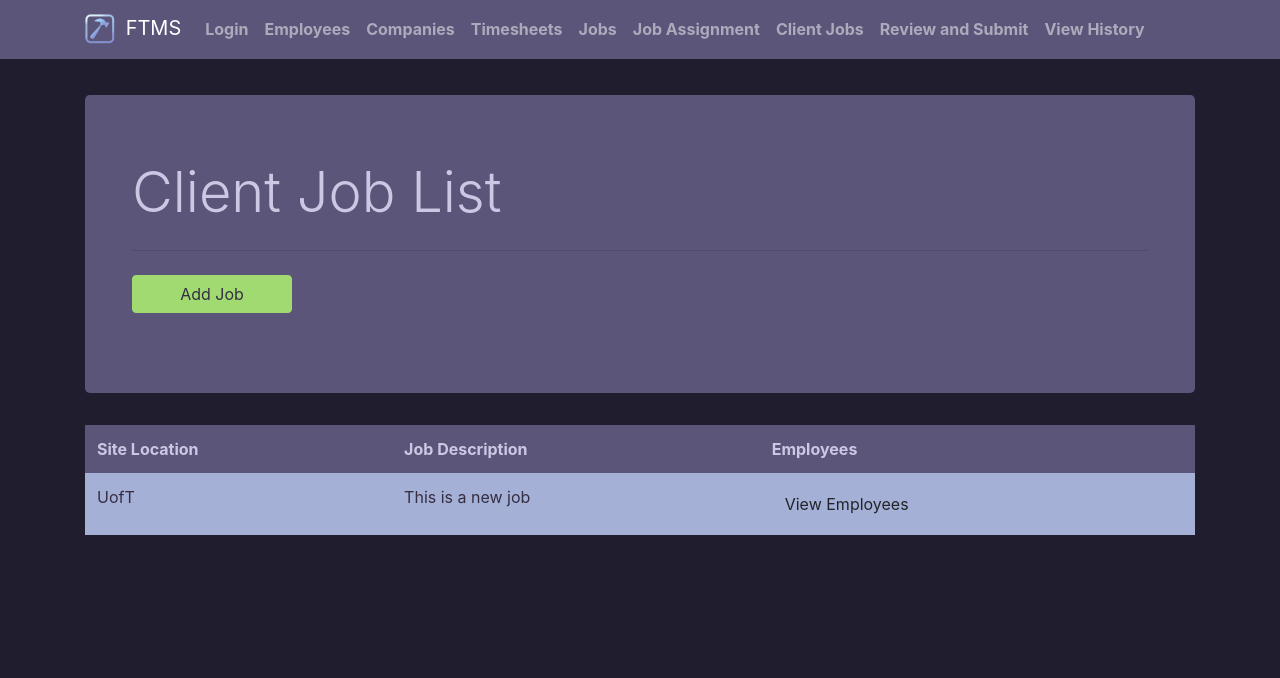
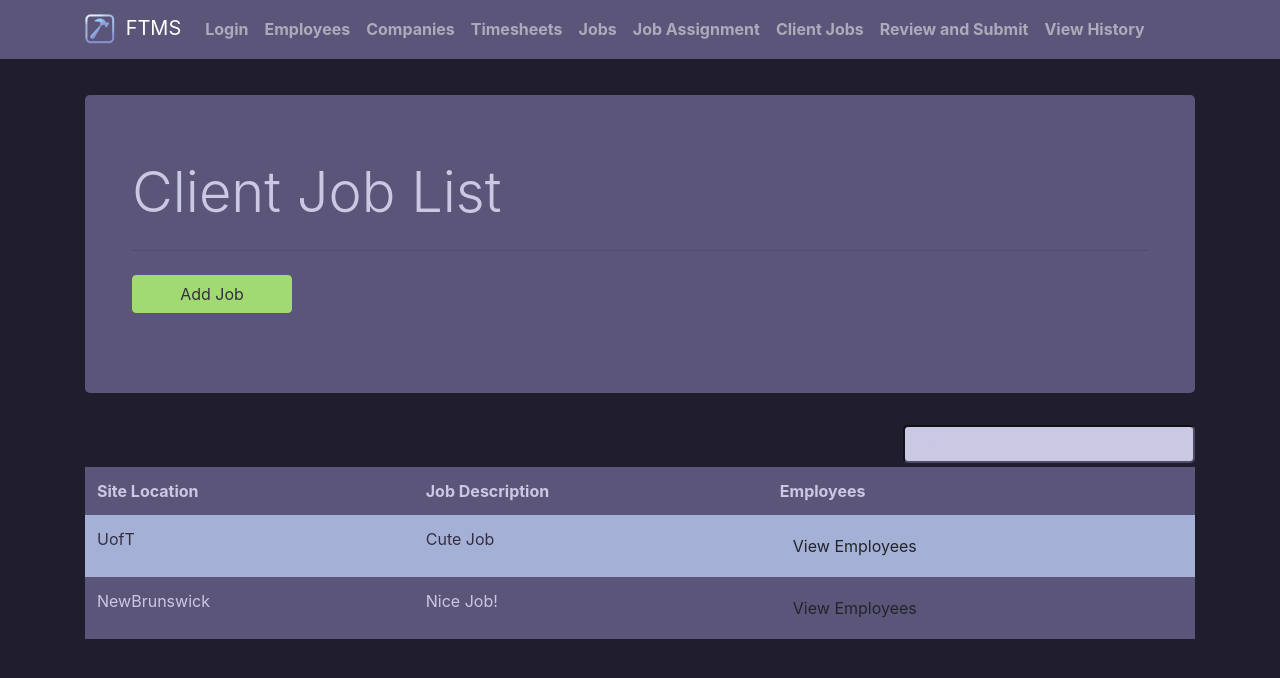
Before and after one commit to CSC207-TLI-TBTEENS/ftms-tbteens-frontend, a React (Create React App) app: page /clientJobs in a window 1280 px wide. Shown: the top 678 px of the page. Built offline with nearby package versions, Linux system fonts and the light colour scheme.

Commit message:
Added a search feature.

```diff
--- a/src/ClientJobs/ClientJobs.js
+++ b/src/ClientJobs/ClientJobs.js
@@ -1,12 +1,15 @@
 import React, { Component } from 'react';
 import ClientJobList from './ClientJobList';
+import SearchBar from "../components/Search";
 
 class ClientJobs extends Component {
     constructor(props) {
         super(props);
         this.state = {
-            clientJobs: []
+            clientJobs: [],
+            clientJobsShow:[],
         }
+        this.searchRet = this.searchRet.bind(this);
     }
 
     componentWillMount() {
@@ -14,11 +17,16 @@ class ClientJobs extends Component {
     }
 
     async loadClientJobs() {
-        let clientJob = {id: 1, siteLocation: "UofT", employees: ["Clara", "Nancy", "Person X"], jobDescription: "This is a new job", tasks: 0};
-        let clientJobs = [clientJob];
+        let clientJob1 = {id: 1, siteLocation: "UofT", employees: ["Clara", "Nancy", "Person X"], jobDescription: "Cute Job", tasks: 5};
+        let clientJob2 = {id: 2, siteLocation: "NewBrunswick", employees: ["William", "Felicia", "Person Y"], jobDescription: "Nice Job!", tasks: 1};
+        let clientJobs = [clientJob1, clientJob2];
         // let jobs = await apiCalls.getEmployeesJobs();
-        this.setState({clientJobs});
+        this.setState({clientJobs, clientJobsShow: [...clientJobs]});
         //let clientJobs = await apiCalls.getEmployees();
+    }
+
+    searchRet(data){
+        this.setState({clientJobsShow : [...data]});
     }
 
     render() {
@@ -36,8 +44,9 @@ class ClientJobs extends Component {
                     </div>
                 </header>
 
+                <SearchBar data={this.state.clientJobs} onchange={this.searchRet}/>
                 <ClientJobList
-                    jobs = {this.state.clientJobs}
+                    jobs = {this.state.clientJobsShow}
                 />
 
             </div>
```
